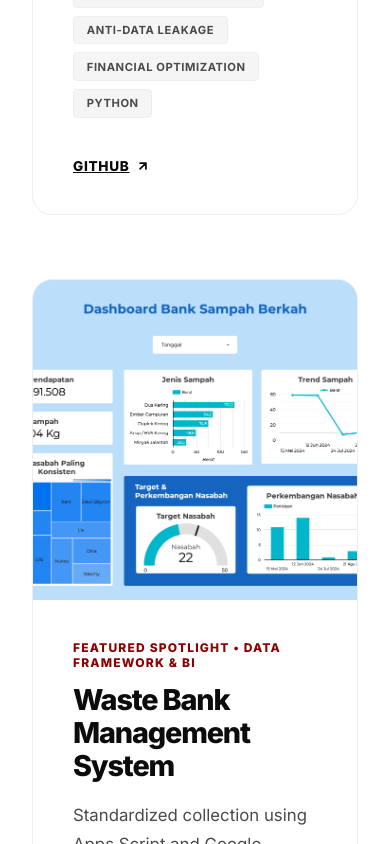
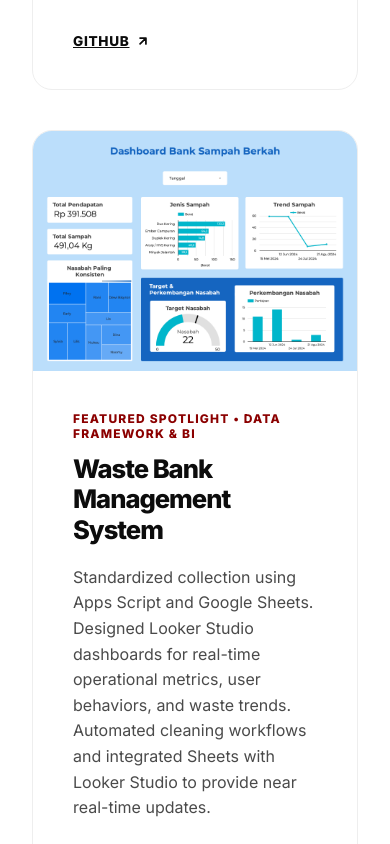
Before and after one commit to arik147/arikrizkiakbar-portfolio, a Next.js app: page / in a window 390 px wide. Shown: the part 3480-4324 px from the top of the page. Built offline with nearby package versions, Linux system fonts and the light colour scheme.

Commit message:
feat: adjust highlight to 2-grid (1:1 ratio) and reorder grid projects as requested

```diff
--- a/src/components/Projects.module.css
+++ b/src/components/Projects.module.css
@@ -21,11 +21,11 @@
   margin: 0 auto;
 }
 
-/* Spotlight / Featured Card Styles */
+/* Spotlight / Featured Grid (1:1 Ratio) */
 .featuredSection {
-  display: flex;
-  flex-direction: column;
-  gap: 4rem;
+  display: grid;
+  grid-template-columns: repeat(2, 1fr);
+  gap: 2.5rem;
   margin-bottom: 5rem;
 }
 
@@ -36,8 +36,8 @@
   overflow: hidden;
   transition: var(--transition);
   display: flex;
-  flex-direction: row;
-  min-height: 480px;
+  flex-direction: column;
+  height: 100%;
 }
 
 .featuredCard:hover {
@@ -47,32 +47,32 @@
 }
 
 .featuredImageWrapper {
-  flex: 1.2;
+  width: 100%;
+  height: 280px;
   position: relative;
   background-color: #f8f8f8;
   overflow: hidden;
 }
 
 .featuredCardContent {
+  padding: 3rem;
   flex: 1;
-  padding: 4rem;
   display: flex;
   flex-direction: column;
-  justify-content: center;
 }
 
 .featuredTitle {
-  font-size: 2.2rem;
+  font-size: 1.8rem;
   margin-bottom: 1.2rem;
   font-weight: 800;
-  line-height: 1.15;
+  line-height: 1.2;
 }
 
 .featuredDesc {
   color: var(--text-secondary);
-  font-size: 1.05rem;
+  font-size: 1rem;
   margin-bottom: 2rem;
-  line-height: 1.7;
+  line-height: 1.6;
 }
 
 .featuredTags {
@@ -225,18 +225,17 @@
 }
 
 @media (max-width: 1024px) {
-  .featuredCard {
-    flex-direction: column;
+  .featuredSection {
+    grid-template-columns: 1fr;
   }
   .featuredImageWrapper {
-    height: 320px;
-    flex: none;
+    height: 240px;
   }
   .featuredCardContent {
     padding: 2.5rem;
   }
   .featuredTitle {
-    font-size: 1.8rem;
+    font-size: 1.6rem;
   }
 }
 
--- a/src/components/Projects.tsx
+++ b/src/components/Projects.tsx
@@ -27,28 +27,6 @@
       { label: "Dashboard", url: "https://lookerstudio.google.com/u/0/reporting/f104b007-8130-4741-978d-7ab351bb1102/page/tdadD" }
     ],
     isFeatured: true
-  },
-  {
-    title: "SD Ciwaregu 1 School Website Backend",
-    category: "Backend & Cloud Infrastructure",
-    description: "Developed a robust Express.js backend for student registration and grade management. Integrated Cloudinary for media, containerized with Docker, deployed on Cloud Run, and set up CI/CD with Cloud Build and PostgreSQL on Cloud SQL.",
-    image: "/ciwaregu-be.png",
-    tags: ["Express.js", "Docker", "Cloud Run", "PostgreSQL", "Cloud Build", "Cloudinary"],
-    links: [
-      { label: "Canva", url: "https://www.canva.com/design/DAGkmftn7WQ/UsudrjuSZp3vQRapAJIdKg/edit" },
-      { label: "GitHub", url: "https://github.com/Amzar123/be-sd-ciwaregu" }
-    ]
-  },
-  {
-    title: "Diagnese App - Bangkit Capstone",
-    category: "Cloud & ML API",
-    description: "Developed a RESTful API using Flask for symptom-based diagnosis. Deployed on Google Cloud Run using Docker and CI/CD with Cloud Build.",
-    image: "/diagnese-app.jpg",
-    tags: ["Cloud Run", "Flask", "Docker", "ML"],
-    links: [
-      { label: "YouTube", url: "https://www.youtube.com/watch?v=vmTqlE4pvWY" },
-      { label: "GitHub", url: "https://github.com/arik147/diagnese-app" }
-    ]
   },
   {
     title: "Cyclistic Bike-Share Analysis",
@@ -88,6 +66,28 @@
     tags: ["K-Means", "RFM", "Clustering", "Retention"],
     links: [
       { label: "GitHub", url: "https://github.com/arik147/customer-segmentation-retail" }
+    ]
+  },
+  {
+    title: "Diagnese App - Bangkit Capstone",
+    category: "Cloud & ML API",
+    description: "Developed a RESTful API using Flask for symptom-based diagnosis. Deployed on Google Cloud Run using Docker and CI/CD with Cloud Build.",
+    image: "/diagnese-app.jpg",
+    tags: ["Cloud Run", "Flask", "Docker", "ML"],
+    links: [
+      { label: "YouTube", url: "https://www.youtube.com/watch?v=vmTqlE4pvWY" },
+      { label: "GitHub", url: "https://github.com/arik147/diagnese-app" }
+    ]
+  },
+  {
+    title: "SD Ciwaregu 1 School Website Backend",
+    category: "Backend & Cloud Infrastructure",
+    description: "Developed a robust Express.js backend for student registration and grade management. Integrated Cloudinary for media, containerized with Docker, deployed on Cloud Run, and set up CI/CD with Cloud Build and PostgreSQL on Cloud SQL.",
+    image: "/ciwaregu-be.png",
+    tags: ["Express.js", "Docker", "Cloud Run", "PostgreSQL", "Cloud Build", "Cloudinary"],
+    links: [
+      { label: "Canva", url: "https://www.canva.com/design/DAGkmftn7WQ/UsudrjuSZp3vQRapAJIdKg/edit" },
+      { label: "GitHub", url: "https://github.com/Amzar123/be-sd-ciwaregu" }
     ]
   }
 ];
@@ -132,7 +132,7 @@
           </p>
         </motion.div>
 
-        {/* Featured Spotlight Projects List */}
+        {/* Featured Spotlight Projects 2-Column Grid */}
         {featuredProjects.length > 0 && (
           <div className={styles.featuredSection}>
             {featuredProjects.map((featuredProject, index) => (
```
